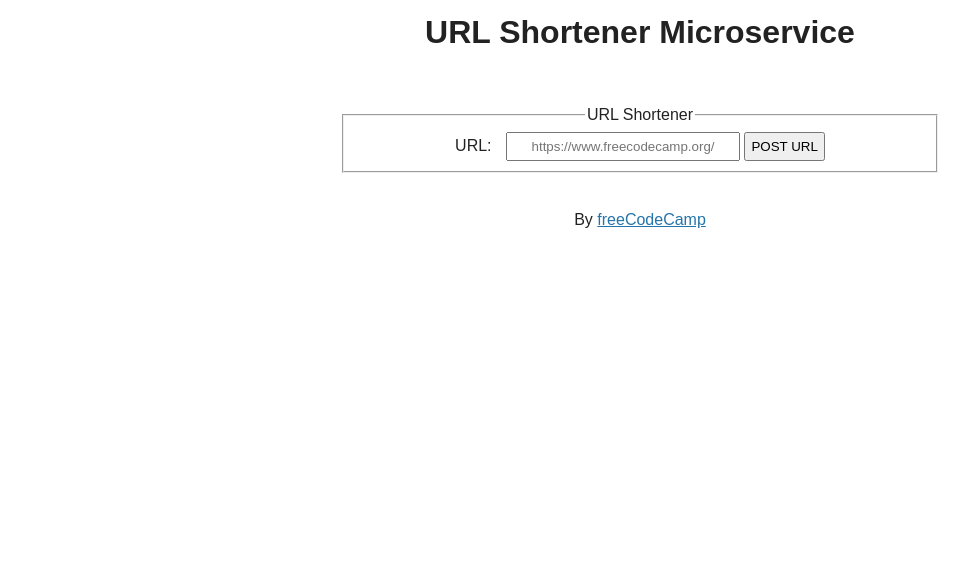
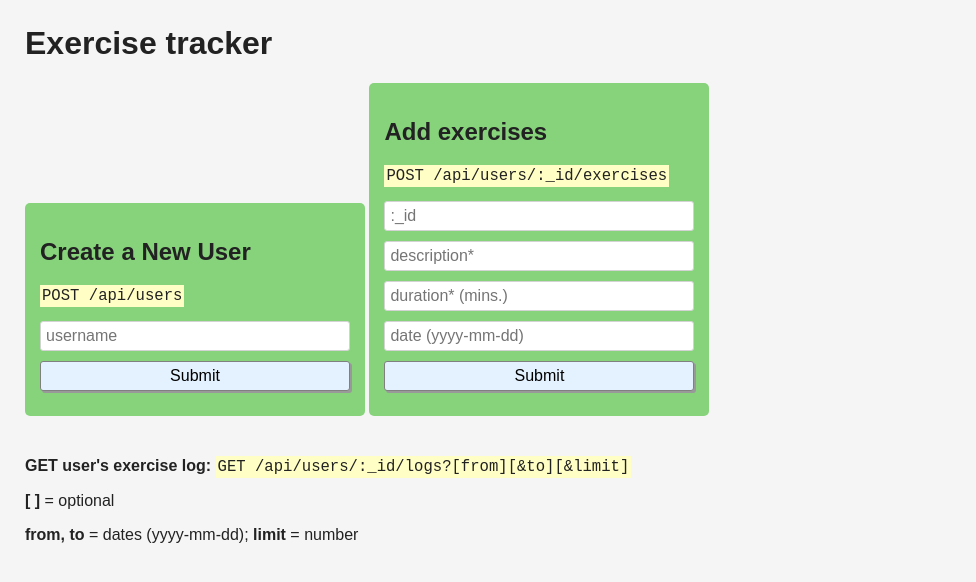
Before and after one commit to DryFernandez/proyecfree2, a website: page views/index.html in a window 1280 px wide. Shown: the whole page, without its empty margins (0-976 px from the left). Drawn offline with Linux system fonts and the light colour scheme; files that its build step writes are made by us from their sources.

Commit message:
proyecto 4

```diff
--- a/public/style.css
+++ b/public/style.css
@@ -1,46 +1,59 @@
-body {
-  font-family: Arial, sans-serif;
-  font-size: 16px;
-  color: #222;
-  background-color: #fff;
-  text-align: center;
-  line-height: 1.4em;
+* {
+  box-sizing: border-box;
 }
 
-main {
-  padding: 0;
-  margin-top: 40px;
+body {
+  font-family:sans-serif;
+  margin: 25px;
+  color: #222;
+  background-color: #f5f5f5;
 }
 
-h3 {
-  margin-top: 30px;
+h1 {
+  font-weight: bold;
+
 }
 
-
-
-.user-stories li {
-  margin-bottom: 1em;
-}
-
-a {
-  color: #2574a9;
+p {
+  max-width: 900px;
 }
 
 form {
-  margin: 10px auto;
-  padding: 20px;
-  max-width: 600px;
-}
-
-label {
-  margin-right: 10px;
+  margin-bottom: 25px;
+  padding: 15px;
+  background-color: #87D37C;
+  display: inline-block;
+  width: 100%;
+  max-width: 340px;
+  border-radius: 5px;
 }
 
 input {
+  display: block;
+  margin-bottom: 10px;
   padding: 5px;
+  width: 100%;
+  border: 1px solid lightgrey;
+  border-radius: 3px;
+  font-size: 16px;
 }
 
-input[type='text'] {
-  width: 220px;
-  text-align: center;
+input[type=submit] {
+  font-size: 16px;
+  border-radius: 3px;
+  background-color: #E4F1FE;
+  border: 1px solid grey;
+  box-shadow: 2px 2px #999;
+  cursor: pointer;
 }
+
+input[type=submit]:hover {
+  background-color: #FFFEC4;
+}
+
+code {
+  font-family: monospace;
+  font-size: 1.2em;
+  background-color: #FFFEC4;
+  padding: 2px;
+}
--- a/views/index.html
+++ b/views/index.html
@@ -1,32 +1,46 @@
 <!DOCTYPE html>
-
 <html>
   <head>
-    <title>URL Shortener Microservice | freeCodeCamp.org</title>
-    <link
-      rel="icon"
-      type="image/png"
-      href="https://cdn.freecodecamp.org/universal/favicons/favicon-16x16.png"
-    />
-    <link href="/public/style.css" rel="stylesheet" type="text/css" />
+    <title>Exercise Tracker | freeCodeCamp</title>
+    <link rel="shortcut icon" href="https://cdn.freecodecamp.org/universal/favicons/favicon.ico"  type="image/x-icon" />
+    <link href="https://fonts.googleapis.com/css?family=Roboto" rel="stylesheet" type="text/css" />
+    <link href="style.css" rel="stylesheet" type="text/css" />
   </head>
 
   <body>
-    <h1>URL Shortener Microservice</h1>
-    <main>
-      <section>
-        <form action="api/shorturl" method="POST">
-          <fieldset>
-            <legend>URL Shortener</legend>
-            <label for="url_input">URL:</label>
-            <input id="url_input" type="text" name="url" placeholder="https://www.freecodecamp.org/" />
-            <input type="submit" value="POST URL" />
-          </fieldset>
-        </form>
-      </section>
-    </main>
-    <footer>
-      <p>By <a href="https://www.freecodecamp.org/">freeCodeCamp</a></p>
-    </footer>
+    <div class="container">
+      <h1>Exercise tracker</h1>
+      <form action="/api/users" method="post">
+        <h2>Create a New User</h2>
+        <p><code>POST /api/users</code></p>
+        <input id="uname" type="text" name="username" placeholder="username" />
+        <input type="submit" value="Submit" />
+      </form>
+      <form action="/api/users/:_id/exercises" id="exercise-form" method="post">
+        <h2>Add exercises</h2>
+        <p><code>POST /api/users/:_id/exercises</code></p>
+        <input id="uid" type="text" name=":_id" placeholder=":_id" />
+        <input id="desc" type="text" name="description" placeholder="description*" />
+        <input id="dur" type="text" name="duration" placeholder="duration* (mins.)" />
+        <input id="date" type="text" name="date" placeholder="date (yyyy-mm-dd)" />
+        <input type="submit" value="Submit" />
+      </form>
+      <p>
+        <strong>GET user's exercise log: </strong>
+        <code>GET /api/users/:_id/logs?[from][&amp;to][&amp;limit]</code>
+      </p>
+      <p><strong>[ ]</strong> = optional</p>
+      <p><strong>from, to</strong> = dates (yyyy-mm-dd); <strong>limit</strong> = number</p>
+    </div>
+    <script>
+      const exerciseForm = document.getElementById("exercise-form");
+
+      exerciseForm.addEventListener("submit", () => {
+        const userId = document.getElementById("uid").value;
+        exerciseForm.action = `/api/users/${userId}/exercises`;
+
+        exerciseForm.submit();
+      });
+    </script>
   </body>
 </html>
```
Also changed, not shown: model/exercise.js (added, +19 -0 lines), model/user.js (added, +7 -0 lines), router/exercise.js (added, +87 -0 lines), router/user.js (added, +62 -0 lines), server.js (+20 -20 lines).
